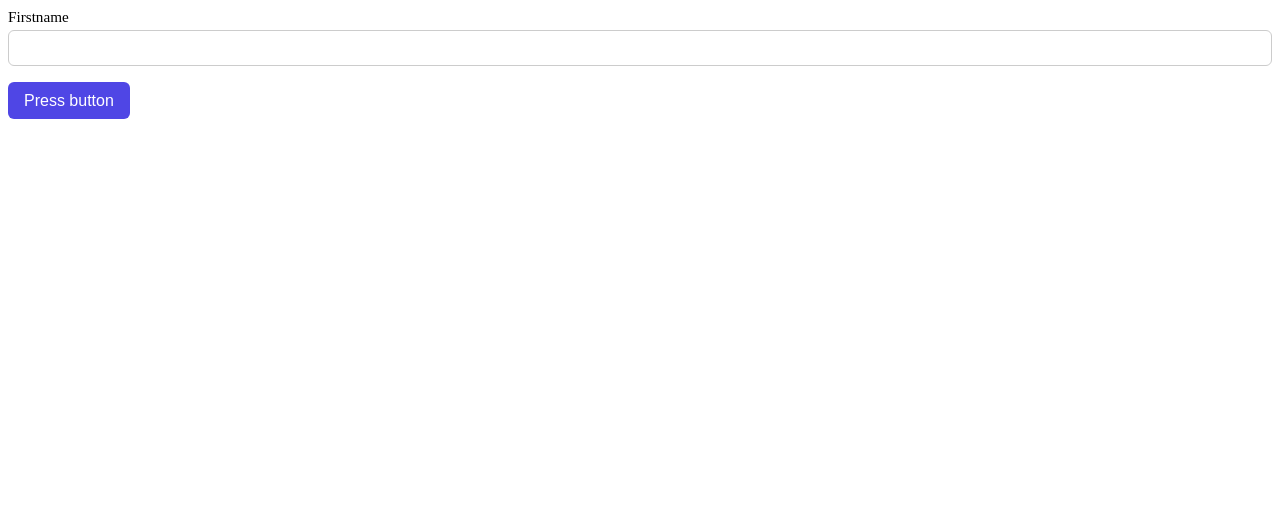
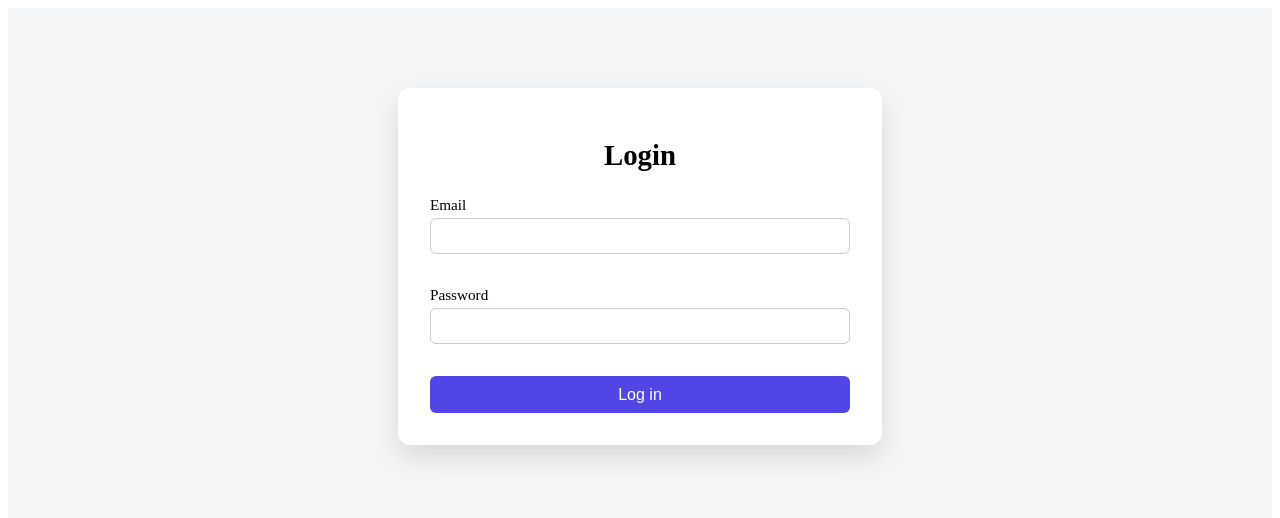
Before and after one commit to RedouaneTak/vue-simple-authentication, a Vue app: page /login in a window 1280 px wide. Shown: the top 518 px of the page. Built offline with nearby package versions, Linux system fonts and the light colour scheme; the HTML template or start-up script is replaced by a standard one.

Commit message:
LoginForm component & LoginPage view

```diff
--- a/src/App.vue
+++ b/src/App.vue
@@ -1,14 +1,9 @@
 <script setup lang="ts">
-  import BaseInput from './components/commons/BaseInput.vue';
-  import BaseButton from './components/commons/BaseButton.vue';
+import LoginPage from './pages/LoginPage.vue';
 </script>
 
 <template>
-  <form>
-    <BaseInput label="Firstname" type="text" id="firstname-input"/>
-    <BaseButton type="submit">Press button</BaseButton>
-  </form>
-
+  <LoginPage />
 </template>
 
 <style scoped></style>
--- /dev/null
+++ b/src/components/auth/LoginForm.vue
@@ -0,0 +1,51 @@
+<script setup lang="ts">
+import BaseButton from '../commons/BaseButton.vue'
+import BaseInput from '../commons/BaseInput.vue'
+import { ref } from 'vue'
+
+
+interface LoginRequest{
+  email: string,
+  password: string
+
+}
+
+const loginForm = ref<LoginRequest>({
+  email: '',
+  password: ''
+})
+
+const login = ()=>{
+
+}
+</script>
+
+<template>
+  <h1>Login</h1>
+  <form @submit.prevent="login" class="login-form">
+    <BaseInput label="Email" id="email-input" type="text" v-model="loginForm.email" />
+    <BaseInput label="Password" id="password-input" type="password" v-model="loginForm.password" />
+    <BaseButton type="submit">Log in</BaseButton>
+  </form>
+</template>
+
+<style scoped>
+  h1 {
+  text-align: center;
+  margin-bottom: 1.5rem;
+  font-size: 1.8rem;
+}
+
+.login-form {
+  display: flex;
+  flex-direction: column;
+  gap: 1rem;
+}
+
+.error-message {
+  color: #d9534f;
+  text-align: center;
+  margin-top: 0.5rem;
+  font-weight: 500;
+}
+</style>
--- /dev/null
+++ b/src/pages/LoginPage.vue
@@ -0,0 +1,10 @@
+<script setup lang="ts">
+import AuthLayout from '@/layouts/AuthLayout.vue';
+import LoginForm from '@/components/auth/LoginForm.vue'
+</script>
+
+<template>
+  <AuthLayout>
+    <LoginForm></LoginForm>
+  </AuthLayout>
+</template>
```
